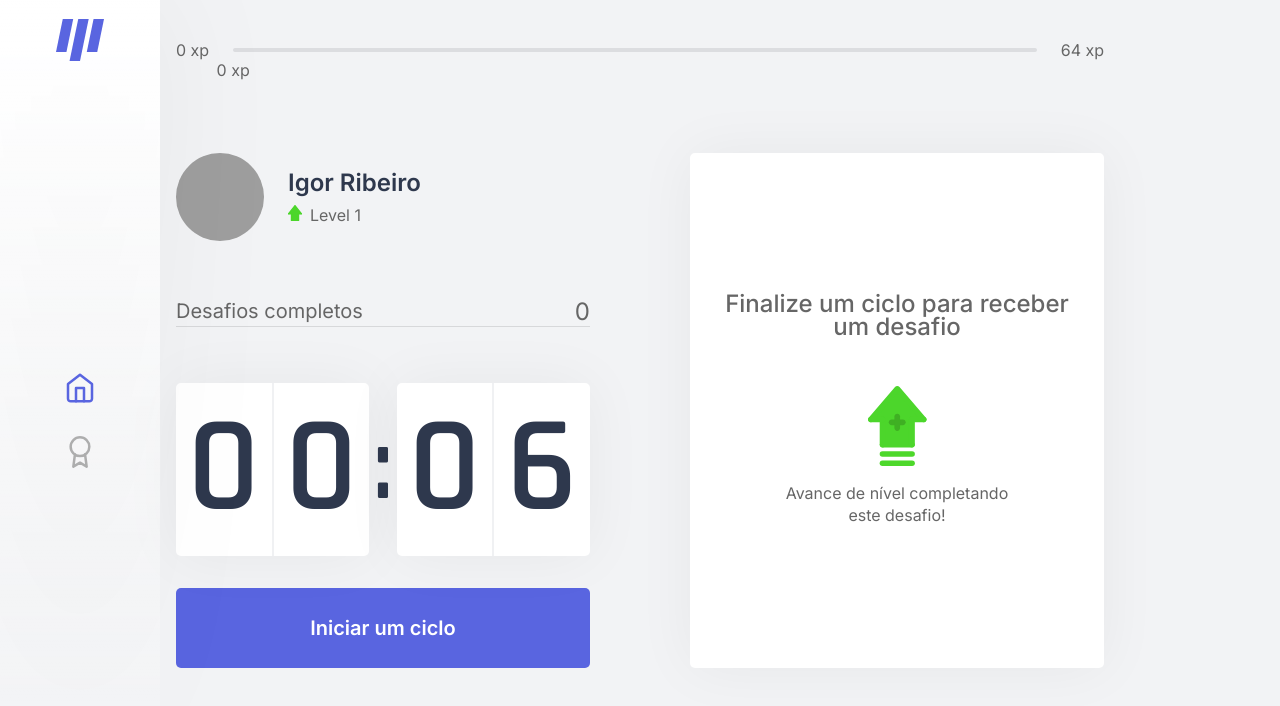
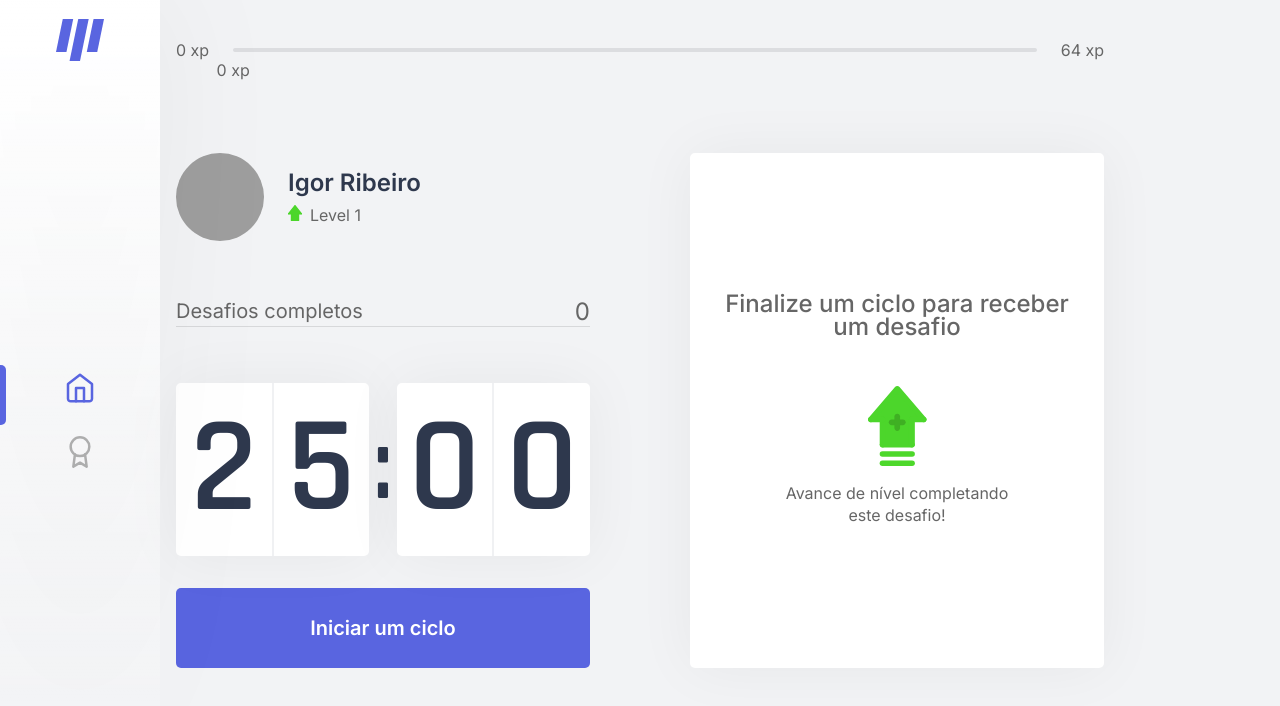
Before and after one commit to igorWebMASTER/moveit, a Next.js app: page / in a window 1280 px wide. Shown: the top 706 px of the page. Built offline with nearby package versions, Linux system fonts and the light colour scheme; grey boxes are pictures that could not be loaded.

Commit message:
Update Readme

```diff
--- a/src/components/MenuLeft.tsx
+++ b/src/components/MenuLeft.tsx
@@ -1,19 +1,22 @@
-// import { useContext } from 'react';
+import { useState } from 'react';
 
 import styles from '../styles/components/MenuLeft.module.css';
 // import { ChallengesContext } from '../contexts/ChallengesContext';
 
 export function MenuLeft() {
   // const { level, closeLevelUpModal } = useContext(ChallengesContext);
-
+  const [buttonMenu, setButtonMenu] = useState();
   return (
     <div className={styles.containerMenu}>
       <div className={styles.imgLogo}>
         <img src='/logo.svg' alt='' />
       </div>
       <div className={styles.buttonNavigation}>
+        <div className={styles.slideButtonMenu}></div>
         <button type='button'>
-          <img src='/home.svg' alt='' />
+          <a href='#' onClick={() => setButtonMenu(true)}>
+            <img src='/home.svg' alt='' />
+          </a>
         </button>
         <button type='button'>
           <img src='/award.svg' alt='' />
--- a/src/contexts/CountdownContext.tsx
+++ b/src/contexts/CountdownContext.tsx
@@ -28,7 +28,7 @@ export const CountdownContext = createContext({} as CountdownContextData);
 export function CountdownProvider({ children }: CountdownProviderProps) {
   const { startNewChallenge } = useContext(ChallengesContext);
 
-  const [time, setTime] = useState(0.1 * 60);
+  const [time, setTime] = useState(25 * 60);
   const [isActive, setIsActive] = useState(false);
   const [hasFinished, setHasFinished] = useState(false);
 
@@ -42,7 +42,7 @@ export function CountdownProvider({ children }: CountdownProviderProps) {
 
   function resetCountdown() {
     setIsActive(false);
-    setTime(0.1 * 60);
+    setTime(25 * 60);
     setHasFinished(false);
   }
 
--- a/src/styles/components/ChallengeBox.module.css
+++ b/src/styles/components/ChallengeBox.module.css
@@ -107,3 +107,9 @@
 .challengeActive footer button:hover {
   filter: brightness(0.9);
 }
+
+@media (max-width: 576px) {
+  .challengeActive main p {
+    margin-bottom: 1rem;
+  }
+}
--- a/src/styles/components/MenuLeft.module.css
+++ b/src/styles/components/MenuLeft.module.css
@@ -2,7 +2,6 @@
   width: 100%;
   max-width: 10rem;
   height: 100vh;
-  background: #900;
   position: absolute;
   left: 0%;
   right: 0%;
@@ -16,6 +15,9 @@
   display: flex;
   flex-direction: column;
   z-index: 999;
+  transition: all 0.2s;
+  /* transform: translateX(-100%); */
+  transform: translateX(0%);
 }
 
 .imgLogo {
@@ -35,15 +37,45 @@
   align-items: center;
   justify-content: center;
   flex-direction: column;
+  position: relative;
 }
 
 .containerMenu .buttonNavigation button {
   border: 0;
-  background: transparent;
   display: flex;
   align-items: center;
+  background: transparent;
   justify-content: center;
   margin: 1rem 0;
   font-size: 0;
   outline: 0;
+  width: 100%;
+  border-radius: 4px;
 }
+
+.containerMenu .buttonNavigation button a:active {
+  border-left: 8px solid rgb(0, 48, 150);
+  width: 100%;
+  background: #900;
+}
+
+.slideButtonMenu {
+  height: 60px;
+  width: 6px;
+  background: #5965e0;
+  border-radius: 0px 5px 5px 0px;
+  position: absolute;
+  left: 0;
+  transition: all 0.4s;
+  margin-top: -50px;
+}
+
+.slideButtonMenuNotActive {
+  margin-top: 50px;
+}
+
+@media (max-width: 768px) {
+  .containerMenu {
+    display: none;
+  }
+}
```
Also changed, not shown: src/components/Countdown.tsx (+12 -0 lines), public/print-readme.png (added), 1 other file (tests, documents, lock files or other folders).
